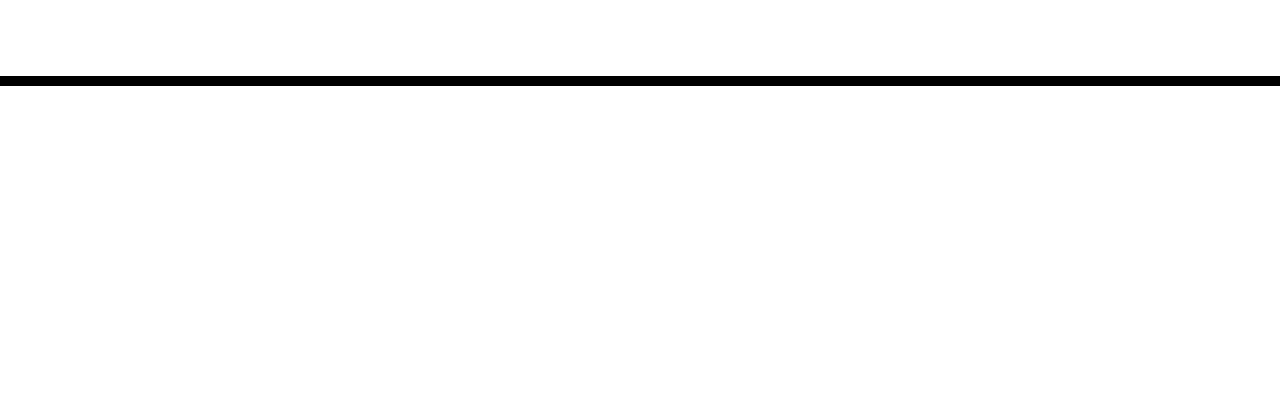
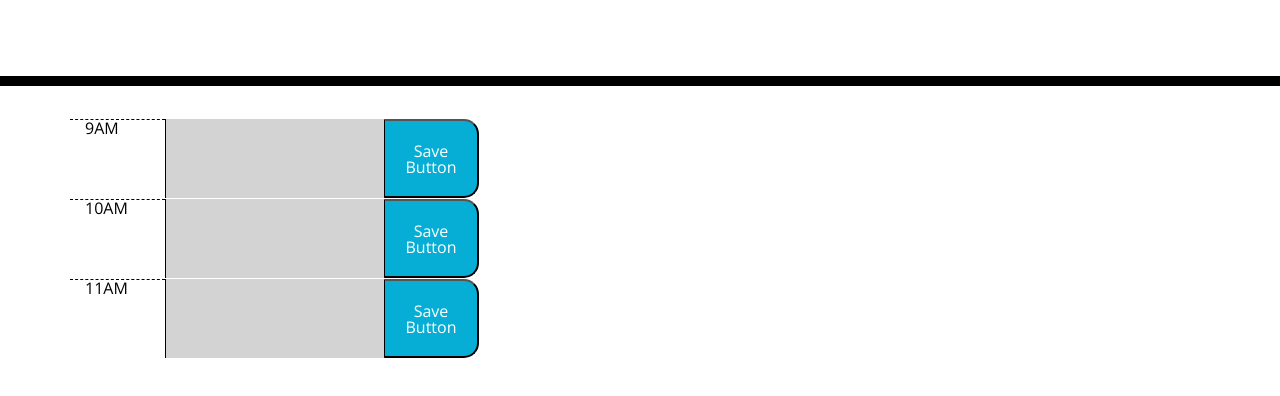
Before and after one commit to mariea1022/work-day-scheduler, a plain HTML site: page index.html in a window 1280 px wide. Shown: the part 182-578 px from the top of the page. Drawn offline with nearby package versions, Linux system fonts and the light colour scheme.

Commit message:
starting to add the rows and columns for the planner

```diff
--- a/index.html
+++ b/index.html
@@ -30,9 +30,41 @@
     </header>
     <div class="container">
       <!-- Timeblocks go here -->
+      <div class="row">
+        <!-- Use col-* classes for different column sizes on different screens -->
+          <div class="hour col-sm-1 col-md-2 col-lg-1">9AM</div>
+          <textarea class="past"></textarea>
+          <button class="saveBtn col-sm-1 col-md-2 col-lg-1">Save Button</button>
+      </div>
+
+      <div class="row">
+        <!-- Use col-* classes for different column sizes on different screens -->
+        <div class="hour col-sm-1 col-md-2 col-lg-1">10AM</div>
+        <textarea class="past"></textarea>
+        <button class="saveBtn col-sm-1 col-md-2 col-lg-1">Save Button</button>
+
+      </div>
+
+      <div class="row">
+        <!-- Use col-* classes for different column sizes on different screens -->
+        <div class="hour col-sm-1 col-md-2 col-lg-1">11AM</div>
+        <textarea class="past"></textarea>
+        <button class="saveBtn col-sm-1 col-md-2 col-lg-1">Save Button</button>
+      </div>
+
+
+
+
+
+
+
     </div>
+
+
+
 
     <script src="https://cdnjs.cloudflare.com/ajax/libs/jquery/3.2.1/jquery.min.js"></script>
     <script src="https://cdnjs.cloudflare.com/ajax/libs/moment.js/2.24.0/moment.min.js"></script>
+    <script src="script.js"></script>
   </body>
 </html>
--- /dev/null
+++ b/script.js
@@ -0,0 +1,15 @@
+// HOOKS to the DOM
+var currentDayEl = document.querySelector('#currentDay');
+
+// state variables
+
+// constant variables
+
+// handle displaying the current day
+// function currentDay() {
+//     var dayToday = moment().format('dddd, MMMM Do');
+//     console.log(dayToday)
+//     currentDayEl.text(dayToday)
+// }
+
+// setInterval(currentDay, 1000);
```
